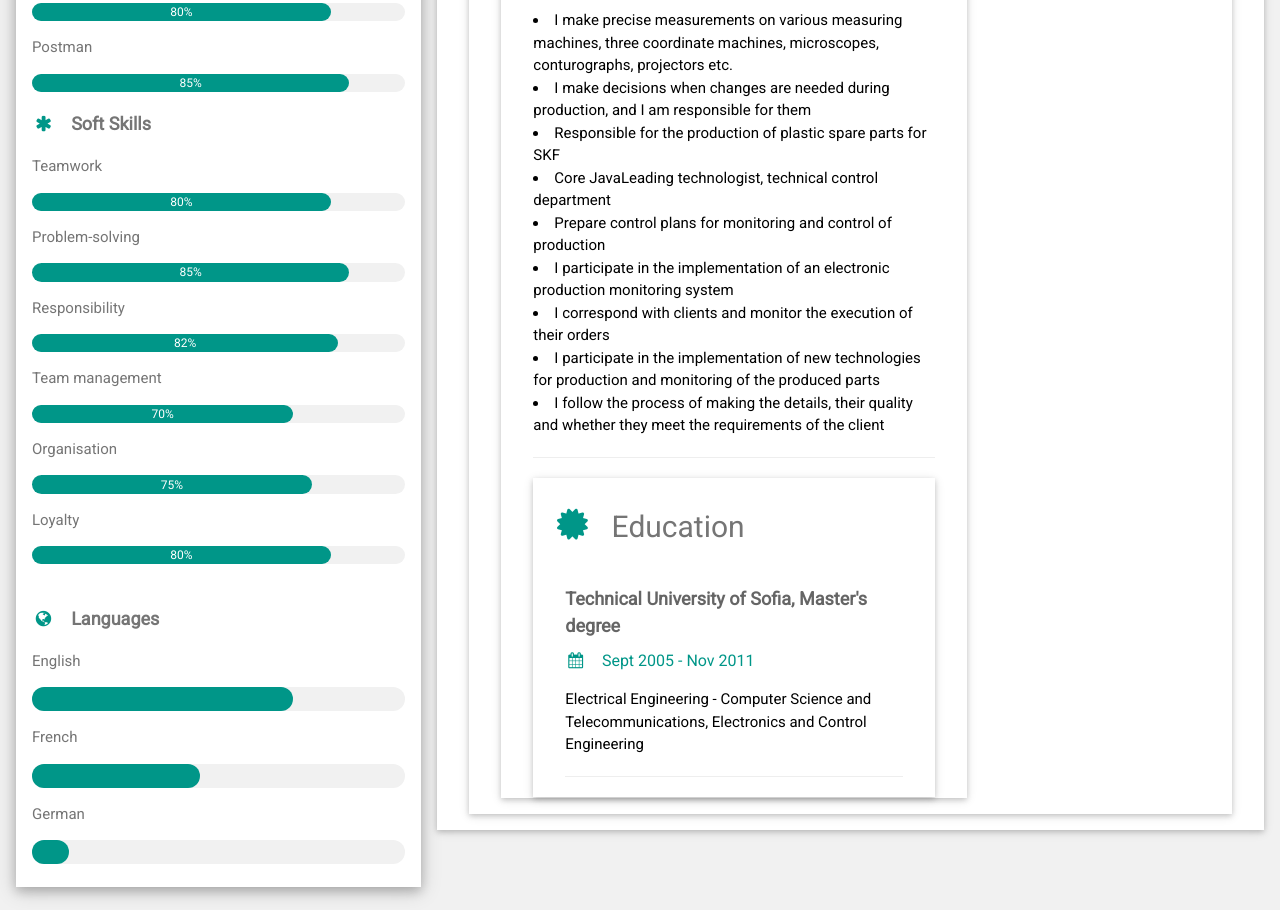
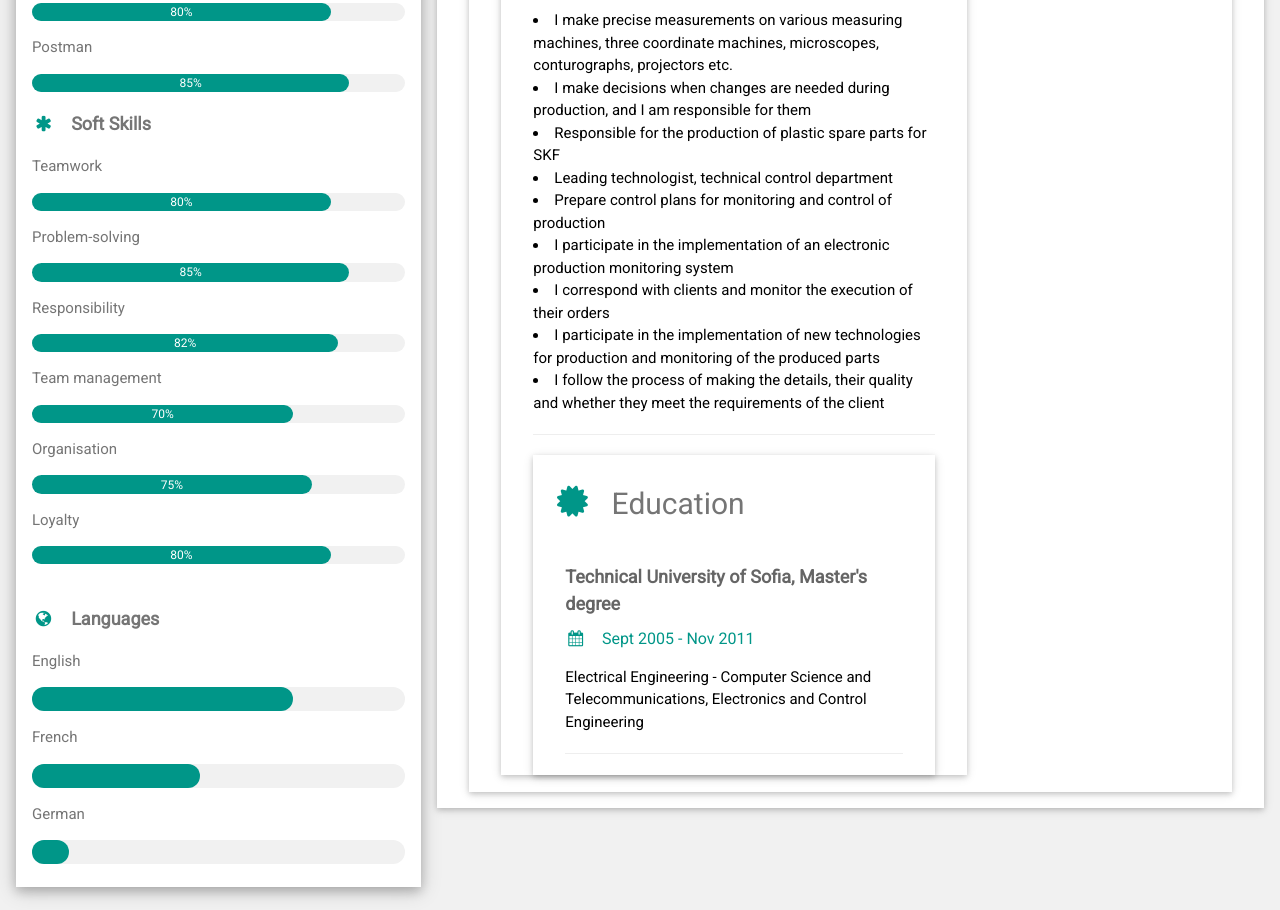
Before and after one commit to NikolayZhivkov/ZhivkovResumeHTML, a plain HTML site: page index.html in a window 1280 px wide. Shown: the part 859-1769 px from the top of the page. Drawn offline with nearby package versions, Linux system fonts and the light colour scheme.

Commit message:
Update index.html

```diff
--- a/index.html
+++ b/index.html
@@ -163,7 +163,7 @@ punching dies), design of tehnologies and tehnological equipment, heat treatment
 		  <li>I make precise measurements on various measuring machines, three coordinate machines, microscopes, conturographs, projectors etc.</li>
 		  <li>I make decisions when changes are needed during production, and I am responsible for them</li>
 		  <li>Responsible for the production of plastic spare parts for SKF</li>
-		  <li>Core JavaLeading technologist, technical control department</li>
+		  <li>Leading technologist, technical control department</li>
 		  <li>Prepare control plans for monitoring and control of production</li>
 		  <li>I participate in the implementation of an electronic production monitoring system</li>
           <li>I correspond with clients and monitor the execution of their orders</li>
```
